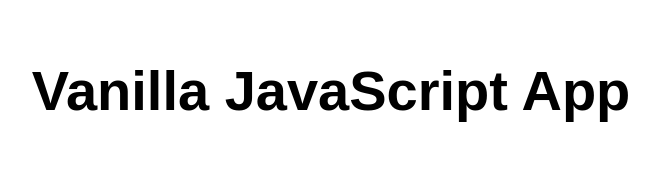
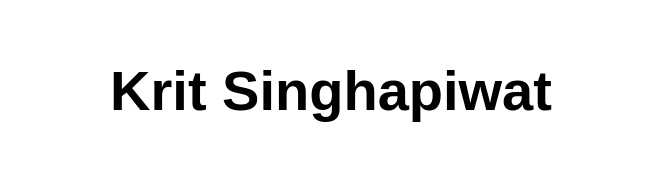
Before and after one commit to KritSinghapiwat/Kkku, a website: page src/index.html in a window 1280 px wide. Shown: the whole page, without its empty margins (309-968 px from the left). Drawn offline with Linux system fonts and the light colour scheme.

Commit message:
Update index.html

```diff
--- a/src/index.html
+++ b/src/index.html
@@ -10,7 +10,7 @@
 
 <body>
   <main>
-    <h1>Vanilla JavaScript App</h1>
+    <h1>Krit Singhapiwat</h1>
   </main>
 </body>
 
```
